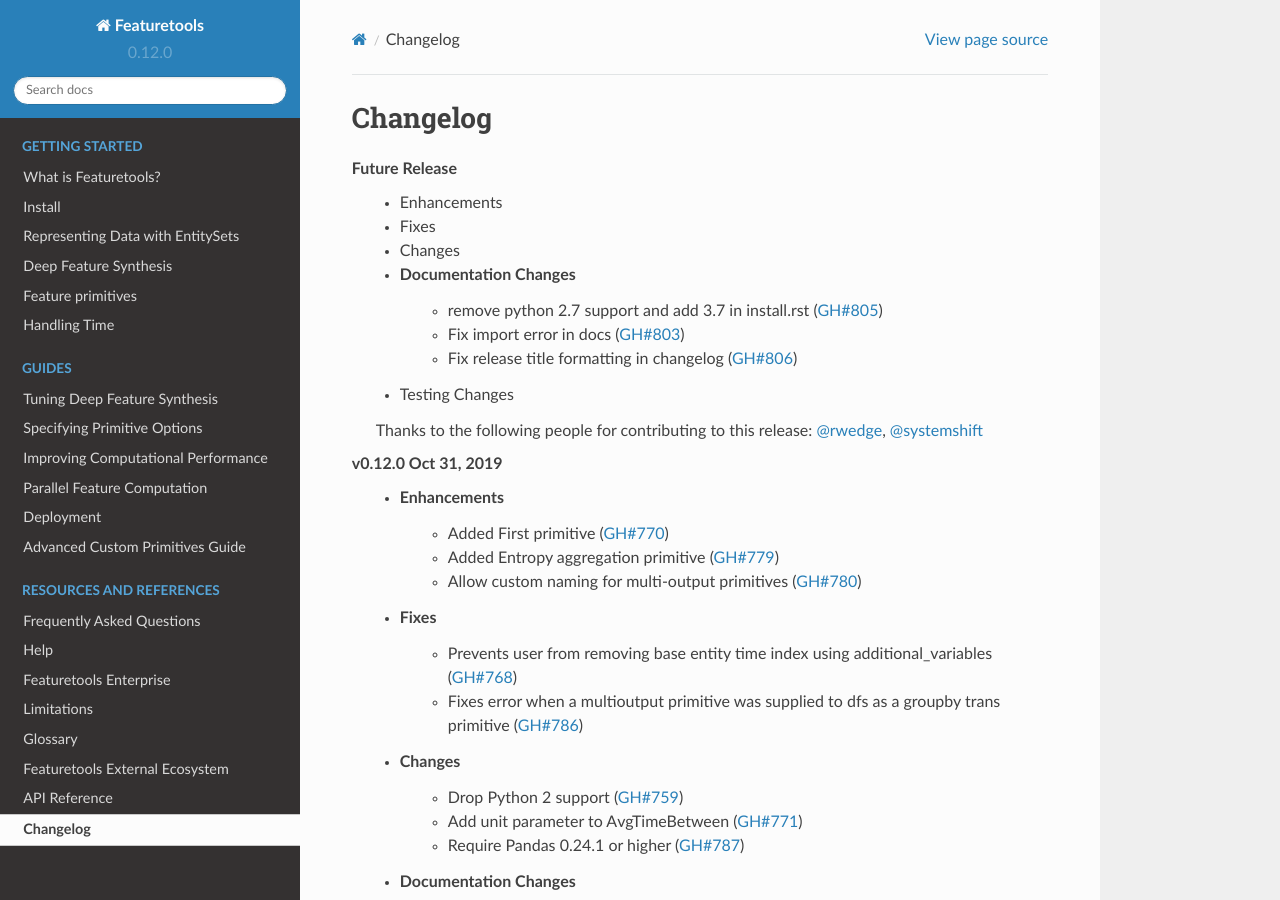
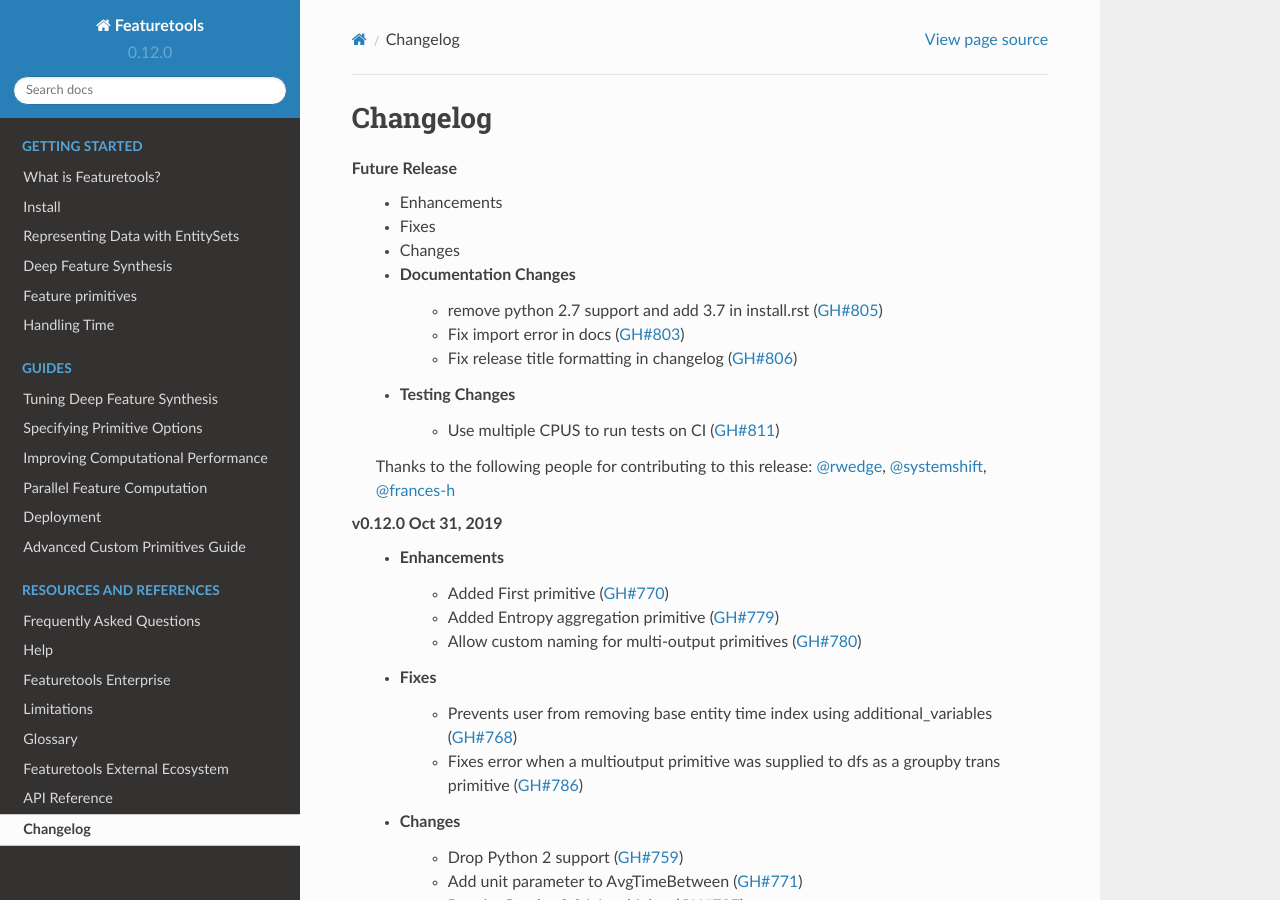
Before and after one commit to alteryx/featuretools, a Sphinx documentation site: the page built from docs/source/changelog.rst, in a window 1280 px wide and 900 px high. Built offline with Sphinx 7.4.7 and the Read the Docs theme 2.0.0, drawn with Linux system fonts in a browser that asks for light colours; pages that are not in the unit, such as notebooks, are missing from menus.

Commit message:
changelog

```diff
--- a/docs/source/changelog.rst
+++ b/docs/source/changelog.rst
@@ -11,9 +11,10 @@
         * Fix import error in docs (:pr:`803`)
         * Fix release title formatting in changelog (:pr:`806`)
     * Testing Changes
+        * Use multiple CPUS to run tests on CI (:pr:`811`)
 
     Thanks to the following people for contributing to this release:
-    :user:`rwedge`, :user:`systemshift`
+    :user:`rwedge`, :user:`systemshift`, :user:`frances-h`
 
 **v0.12.0 Oct 31, 2019**
     * Enhancements
```
